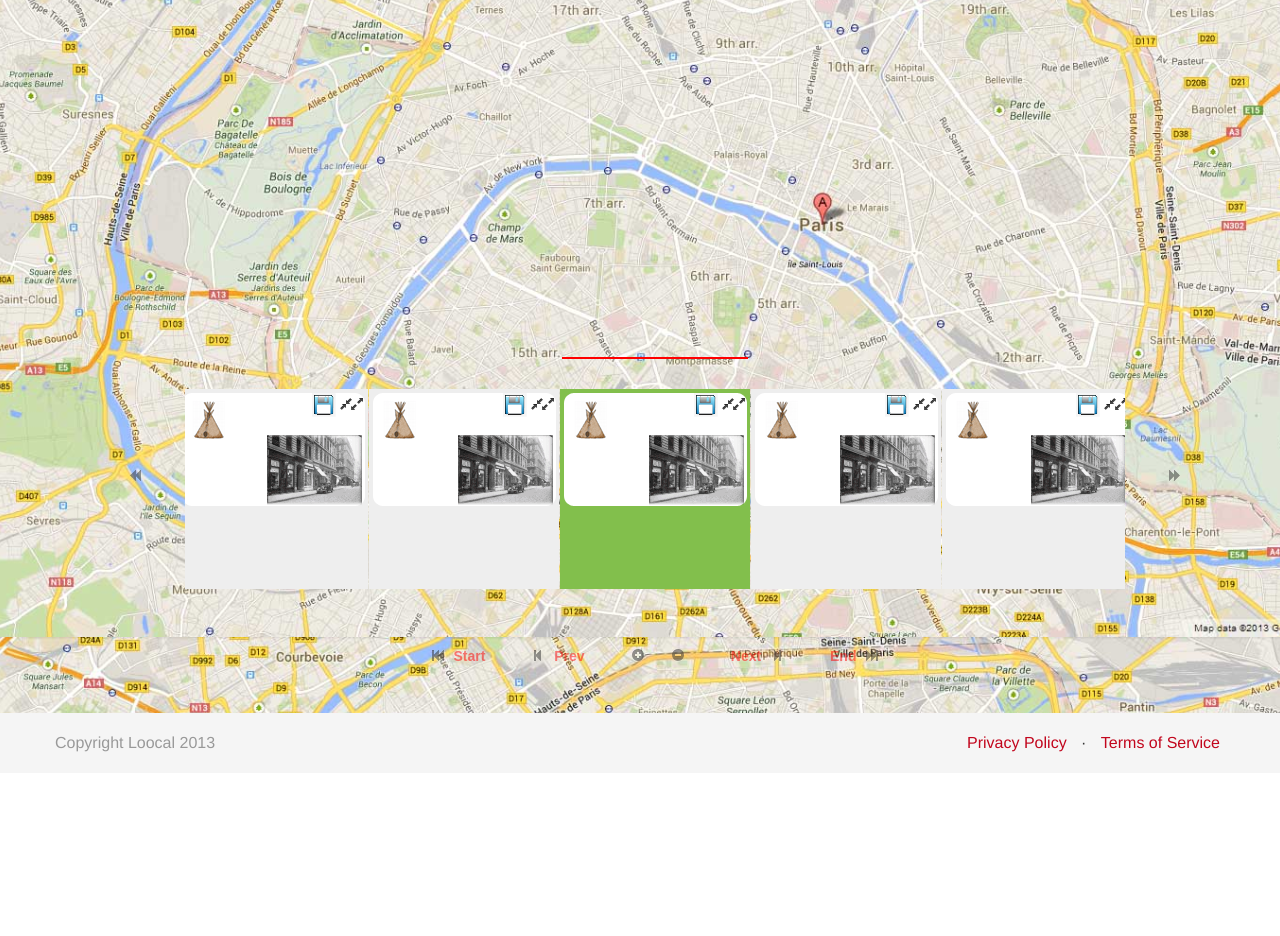
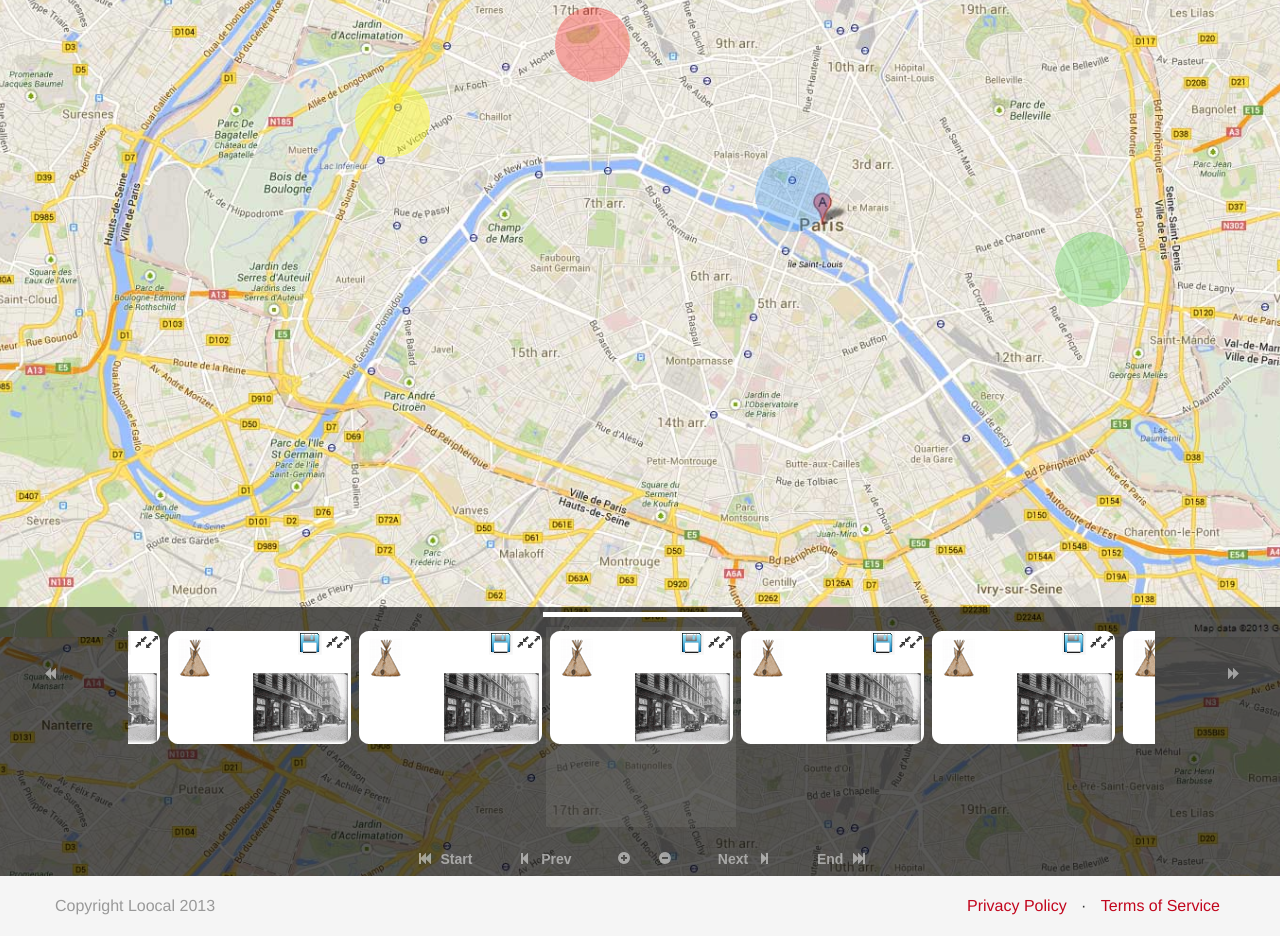
Before and after one commit to clearvis/local, a plain HTML site: page index.html in a window 1280 px wide. Shown: the part 163-1099 px from the top of the page. Before the commit the page ends 936 px from the top, so only its background shows below. Drawn offline with nearby package versions, Linux system fonts and the light colour scheme.

Commit message:
new slider and colored markers

```diff
--- a/css/style.css
+++ b/css/style.css
@@ -115,32 +115,61 @@ a {
         margin: 20px 0;
       }
 
+/* Markers Styles
+*
+*
+*
+*/
+.marker {
+	width: 75px;
+	height: 75px;
+	border-radius: 100px;
+}
+
+.marker-green {
+	background: rgba(50,205,50, 0.3);
+}
+
+.marker-red {
+	background: rgba(255,0,0, 0.3);
+}
+
+.marker-yellow {
+	background: rgba(255,255,0, 0.4);
+}
+
+.marker-blue {
+	background: rgba(30,144,255, 0.3);
+}
+
 /* Cards Navigation
 *
 *
 *
 */
 
-.card-scroll-cont { margin: 350px auto 40px; }
+.card-scroll-cont { margin: 300px auto 0; }
 
 .pagespan {
-    width: 1140px;
+    /*width: 1140px;*/
+	width: 98%;
+	background: rgba(0, 0, 0, .65);
 }
 
-.card-scroll-cont button, .card-scroll-cont button { background: transparent; border: 0; color: #ff0000; opacity: .5; font-weight: bold;}
+.card-scroll-cont button, .card-scroll-cont button { background: transparent; border: 0; color: #fff; opacity: .5; font-weight: bold;}
 .card-scroll-cont button:hover, .card-scroll-cont button:hover { opacity: 1; }
 .card-scroll-cont button:disabled, .card-scroll-cont button:disabled { opacity: .2; }
 
-.card-scroll-cont .forward, .card-scroll-cont .backward { float: left; width: 100px; height: 200px; font-size: 60px; }
+.card-scroll-cont .forward, .card-scroll-cont .backward { float: left; width: 100px; height: 120px; font-size: 60px; }
 .card-scroll-cont .forward { float: right; }
 
-.card-scroll-cont .frame { margin: 0 auto; width: 940px; height: 200px; line-height: 200px; overflow: hidden; text-shadow: none; }
+.card-scroll-cont .frame { margin: 0 auto; /*width: 940px;*/ width:80%; height: 200px; line-height: 200px; overflow: hidden; text-shadow: none; }
 .card-scroll-cont .frame ul { list-style: none; margin: 0; padding: 0; height: 100%; font-size: 50px; }
-.card-scroll-cont .frame ul li { float: left; width: 190px; height: 100%; margin: 0 1px 0 0; padding: 0; background: #eee; color: #3a3c47; text-align: center; cursor: pointer; }
-.card-scroll-cont .frame ul li.active { color: #fff; background: #82bf4c; }
+.card-scroll-cont .frame ul li { float: left; width: 190px; height: 100%; margin: 0 1px 0 0; padding: 0; background: transparent; color: #3a3c47; text-align: center; cursor: pointer; }
+.card-scroll-cont .frame ul li.active { color: #fff; background: rgba(153, 155, 152, 0.16); }
 
-.card-scroll-cont .scrollbar { margin: 0 auto 30px; width: 940px; height: 2px; line-height: 0; }
-.card-scroll-cont .scrollbar .handle { width: 100px; height: 100%; background: #ff0000; cursor: pointer; }
+.card-scroll-cont .scrollbar { margin: 0 auto 10px; padding-top: 5px; width: 940px; height: 5px; line-height: 0; }
+.card-scroll-cont .scrollbar .handle { width: 100px; height: 100%; background: #fff; cursor: pointer; }
 .card-scroll-cont .scrollbar .handle .mousearea { position: absolute; top: -9px; left: 0; width: 100%; height: 20px; }
 
 .card-scroll-cont .pages { list-style: none; margin: 20px 0; padding: 0; text-align: center; }
@@ -150,7 +179,7 @@ a {
 .card-scroll-cont .pages li:hover { background: #aaa; }
 .card-scroll-cont .pages li.active { background: #666; }
 
-.card-scroll-cont .controls { margin: 50px 0 0; text-align: center; }
+.card-scroll-cont .controls { margin: 15px 0 0; text-align: center; }
 .card-scroll-cont .controls .divider { display: inline-block; margin: 0 10px; }
 .card-scroll-cont .controls button { line-height: 32px; vertical-align: middle; font-family: Novecento, sans-serif; }
 .card-scroll-cont .controls button i { position: relative; top: -2px; margin: 5px; padding: 0; font-size: 32px; vertical-align: middle; }
@@ -159,9 +188,9 @@ a {
 .csstransforms3d .frame {
 	height: 120px;
 	line-height: 200px;
-	-webkit-perspective: 800px;
-	-ms-perspective: 800px;
-	perspective: 800px;
+	-webkit-perspective: 700px;
+	-ms-perspective: 700px;
+	perspective: 700px;
 	-webkit-perspective-origin: 50% 50%;
 	-ms-perspective-origin: 50% 50%;
 	perspective-origin: 50% 50%;
@@ -173,22 +202,26 @@ a {
 }
 .csstransforms3d .frame ul li {
 	position: relative;
-	margin: 0 -25px;
-	border: 1px solid #3e404a;
-	-webkit-transform: rotateY(60deg) scale(0.9);
-	-ms-transform: rotateY(60deg) scale(0.9);
-	transform: rotateY(60deg) scale(0.9);
+	/*margin: 0 -25px;*/
+	margin: 0 -10px;
+	/*border: 1px solid rgba(187, 187, 190, 0.59);*/
+	-webkit-transform: rotateY(45deg) scale(0.9);
+	-ms-transform: rotateY(45deg) scale(0.9);
+	transform: rotateY(45deg) scale(0.9);
 	-webkit-transition: -webkit-transform 300ms ease-out;
 	transition: transform 300ms ease-out;
+	opacity: .5;
 }
 .csstransforms3d .frame ul li.active {
 	z-index: 10;
 	-webkit-transform: scale(1);
 	-ms-transform: scale(1);
 	transform: scale(1);
+	opacity: 1;
 }
 .csstransforms3d .frame ul li.active ~ li {
-	-webkit-transform: rotateY(-60deg) scale(0.9);
-	-ms-transform: rotateY(-60deg) scale(0.9);
-	transform: rotateY(-60deg) scale(0.9);
+	-webkit-transform: rotateY(-45deg) scale(0.9);
+	-ms-transform: rotateY(-45deg) scale(0.9);
+	transform: rotateY(-45deg) scale(0.9);
+	opacity: .8;
 }
--- a/index.html
+++ b/index.html
@@ -137,19 +137,77 @@
     </div><!--/.fly-out-menu-->
 
     <div class="container">
-    <div class="row">
+    <div class="row-fluid">
 
       <div class="span12">
-      	<div class="pull-right">
+
+      	<div class="span6 pull-right">
           <h1>Welcome! Join a tribe?</h1>
           <p>Local at its best.</p>
         </div>
+
+        <div class="span6">
+        	<div class="marker marker-green"></div>
+        </div>
+
       </div>
     </div>
+    </div><!--/.container-->
 
     <div class="container">
+    <div class="row-fluid">
+
+      <div class="span12">
+
+      	<div class="offset5">
+          <div class="marker marker-red"></div>
+        </div>
+
+      </div>
+    </div>
+    </div><!--/.container-->
+
+    <div class="container">
+    <div class="row-fluid">
+
+      <div class="span12">
+
+        <div class="offset3">
+        	<div class="marker marker-yellow"></div>
+        </div>
+
+      </div>
+    </div>
+    </div><!--/.container-->
+
+    <div class="container">
+    <div class="row-fluid">
+
+      <div class="span12">
+
+        <div class="offset7">
+        	<div class="marker marker-blue"></div>
+        </div>
+
+      </div>
+    </div>
+    </div><!--/.container-->
+
+    <div class="container">
+    <div class="row-fluid">
+
+      <div class="span12">
+
+        <div class="offset10">
+        	<div class="marker marker-green"></div>
+        </div>
+
+      </div>
+    </div>
+    </div><!--/.container-->
+
     	<div class="row">
-   			 <div class="span12">
+
 
              <div id="card-scroll-cont" class="card-scroll-cont pagespan">
 			<div class="scrollbar">
@@ -158,36 +216,36 @@
 				</div>
 			</div>
 
-			<button class="backward"><i class="icon-backward"></i></button>
-			<button class="forward"><i class="icon-forward"></i></button>
+			<button class="backward"><i class="icon-white icon-backward"></i></button>
+			<button class="forward"><i class="icon-white icon-forward"></i></button>
 
 			<div class="frame">
 				<ul>
 					<li><img src="img/card-190x120.png" width="190" height="120"></li><li><img src="img/card-190x120.png" width="190" height="120"></li><li><img src="img/card-190x120.png" width="190" height="120"></li><li><img src="img/card-190x120.png" width="190" height="120"></li><li><img src="img/card-190x120.png" width="190" height="120"></li><li><img src="img/card-190x120.png" width="190" height="120"></li><li><img src="img/card-190x120.png" width="190" height="120"></li><li><img src="img/card-190x120.png" width="190" height="120"></li><li><img src="img/card-190x120.png" width="190" height="120"></li><li><img src="img/card-190x120.png" width="190" height="120"></li><li><img src="img/card-190x120.png" width="190" height="120"></li><li><img src="img/card-190x120.png" width="190" height="120"></li>
-					<li><img src="img/card-190x120.png" width="190" height="120"></li><li><img src="img/card-190x120.png" width="190" height="120"></li><li><img src="img/card-190x120.png" width="190" height="120"></li><li><img src="img/card-190x120.png" width="190" height="120"></li><li><img src="img/card-190x120.png" width="190" height="120"></li><li>17<img src="img/card-190x120.png" width="190" height="120"></li><li><img src="img/card-190x120.png" width="190" height="120"></li>
+					<li><img src="img/card-190x120.png" width="190" height="120"></li><li><img src="img/card-190x120.png" width="190" height="120"></li><li><img src="img/card-190x120.png" width="190" height="120"></li><li><img src="img/card-190x120.png" width="190" height="120"></li><li><img src="img/card-190x120.png" width="190" height="120"></li><li><img src="img/card-190x120.png" width="190" height="120"></li><li><img src="img/card-190x120.png" width="190" height="120"></li>
 					<li><img src="img/card-190x120.png" width="190" height="120"></li><li><img src="img/card-190x120.png" width="190" height="120"></li>
 				</ul>
 			</div>
 
 			<div class="controls">
-				<button data-action="toStart"><i class="icon-fast-backward"></i> Start</button>
+				<button data-action="toStart"><i class="icon-white icon-fast-backward"></i> Start</button>
 				<span class="divider"></span>
-				<button class="prev"><i class="icon-step-backward"></i> Prev</button>
+				<button class="prev"><i class="icon-white icon-step-backward"></i> Prev</button>
 				<span class="divider"></span>
-				<button data-action="add"><i class="icon-plus-sign"></i></button>
-				<button data-action="remove"><i class="icon-minus-sign"></i></button>
+				<button data-action="add"><i class="icon-white icon-plus-sign"></i></button>
+				<button data-action="remove"><i class="icon-white icon-minus-sign"></i></button>
 				<span class="divider"></span>
-				<button class="next">Next <i class="icon-step-forward"></i></button>
+				<button class="next">Next <i class="icon-white icon-step-forward"></i></button>
 				<span class="divider"></span>
-				<button data-action="toEnd">End <i class="icon-fast-forward"></i></button>
+				<button data-action="toEnd">End <i class="icon-white icon-fast-forward"></i></button>
 			</div>
 		</div>
 
-		</div>
-      </div>
+
+
     </div>
 
-    </div> <!-- /container -->
+
 
     </div><!-- /main-content -->
     <div id="push"></div>
```
